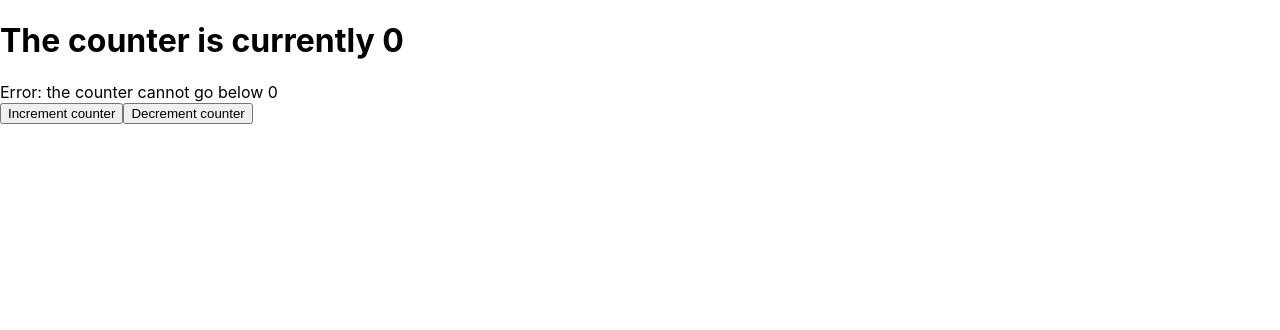
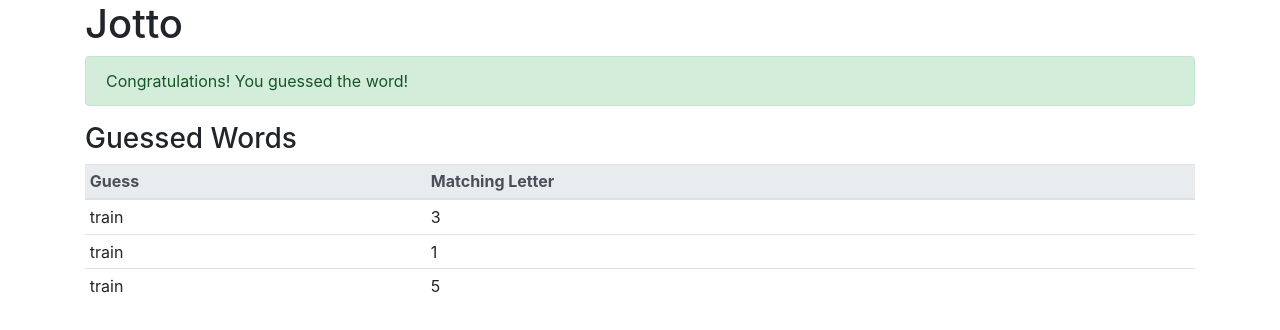
Before and after one commit to ibrahimakin/jotto-react-testing, a React (Create React App) app: page / in a window 1280 px wide. Shown: the top 330 px of the page. Built offline with nearby package versions, Linux system fonts and the light colour scheme.

Commit message:
Add Bootstrap styling

```diff
--- a/public/index.html
+++ b/public/index.html
@@ -10,6 +10,7 @@
       content="Web site created using create-react-app"
     />
     <link rel="apple-touch-icon" href="%PUBLIC_URL%/logo192.png" />
+    <link rel="stylesheet" href="https://cdn.jsdelivr.net/npm/bootstrap@4.5.3/dist/css/bootstrap.min.css" integrity="sha384-TX8t27EcRE3e/ihU7zmQxVncDAy5uIKz4rEkgIXeMed4M0jlfIDPvg6uqKI2xXr2" crossorigin="anonymous">
     <!--
       manifest.json provides metadata used when your web app is installed on a
       user's mobile device or desktop. See https://developers.google.com/web/fundamentals/web-app-manifest/
--- a/src/App.js
+++ b/src/App.js
@@ -1,32 +1,23 @@
-import React, { useState } from 'react';
-import logo from './logo.svg';
-import GuessedWords from './GuessedWords'
+import React, { Component } from 'react';
+import GuessedWords from './GuessedWords';
+import Congrats from './Congrats';
 import './App.css';
 
-function App() {
-  const [count, setCount] = useState(0);
-  const [error, setError] = useState(false);
-  return (
-    <div data-test="component-app">
-      <h1 data-test="counter-display">
-        The counter is currently&nbsp;
-        <span data-test="count">{count}</span>
-      </h1>
-      <div data-test="error-message" className={`error ${error ? '' : 'hidden'}`}>
-        Error: the counter cannot go below 0
+class App extends Component {
+
+  render(){
+    return (
+      <div className="container" data-test="component-app">
+        <h1>Jotto</h1>
+        <Congrats success={true}/>
+        <GuessedWords guessedWords= {[
+          {guessedWord:'train', letterMatchCount:3},
+          {guessedWord:'train', letterMatchCount:1},
+          {guessedWord:'train', letterMatchCount:5}
+        ]}/>
       </div>
-      <button
-        data-test="increment-button"
-        onClick={() => { if (error) { setError(false); } setCount(count + 1) }}>
-        Increment counter
-      </button>
-      <button
-        data-test="decrement-button"
-        onClick={() => { if (count > 0) { setCount(count - 1) } else { setError(true) } }}>
-        Decrement counter
-      </button>
-    </div>
-  );
+    );
+  }
 }
 
 export default App;
--- a/src/Congrats.js
+++ b/src/Congrats.js
@@ -10,7 +10,7 @@
 const Congrats = (props) => {
     if (props.success) {
         return (
-            <div data-test="component-congrats">
+            <div data-test="component-congrats" className="alert alert-success">
                 <span data-test="congrats-message">
                     Congratulations! You guessed the word!
                 </span>
--- a/src/GuessedWords.js
+++ b/src/GuessedWords.js
@@ -20,8 +20,8 @@
         contents = (
             <div data-test="guessed-words">
                 <h3>Guessed Words</h3>
-                <table>
-                    <thead>
+                <table className="table table-sm">
+                    <thead className="thead-light">
                         <tr><th>Guess</th><th>Matching Letter</th></tr>
                     </thead>
                     <tbody>
```
Also changed, not shown: 1 other file (tests, documents, lock files or other folders).
